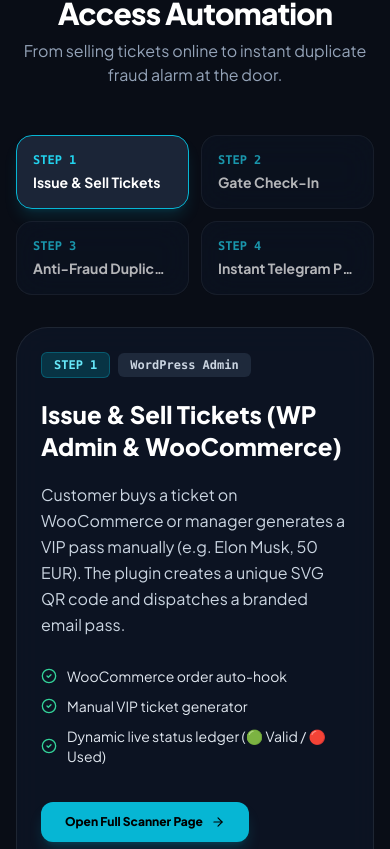
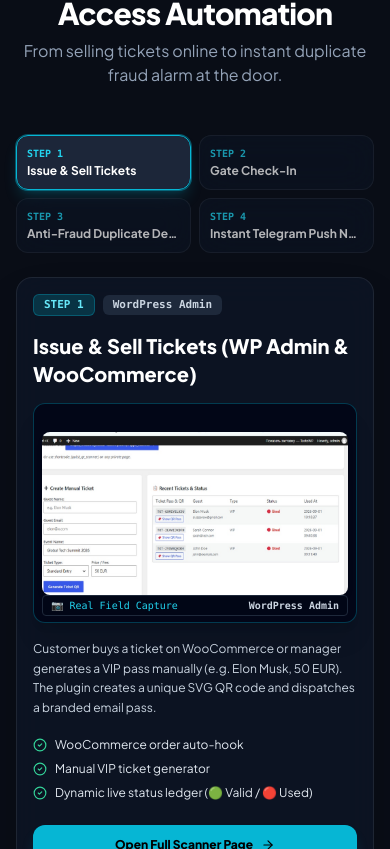
Before and after one commit to alex-calc/sazonov-studio, a React (Vite) app: page / in a window 390 px wide. Shown: the part 1255-2104 px from the top of the page. Built offline with nearby package versions, Linux system fonts and the light colour scheme.

Commit message:
fix(mobile): optimize 4-step storyboard layout so screenshots appear immediately under step titles on phones

```diff
--- a/src/pages/HomePage.jsx
+++ b/src/pages/HomePage.jsx
@@ -338,68 +338,83 @@
           </p>
         </div>
 
-        {/* Step Navigation Tabs */}
-        <div className="grid grid-cols-2 md:grid-cols-4 gap-3 mb-8">
+        {/* Step Navigation Tabs (Compact & Responsive) */}
+        <div className="grid grid-cols-2 sm:grid-cols-4 gap-2 sm:gap-3 mb-6 sm:mb-8">
           {t.steps.map((s, idx) => (
             <button
               key={idx}
               onClick={() => setActiveStep(idx)}
-              className={`p-4 rounded-2xl border text-left transition-all ${
+              className={`p-2.5 sm:p-4 rounded-xl sm:rounded-2xl border text-left transition-all ${
                 activeStep === idx
-                  ? 'bg-slate-800/90 border-cyan-500 shadow-lg shadow-cyan-500/15'
+                  ? 'bg-slate-800/95 border-cyan-500 shadow-lg shadow-cyan-500/20 ring-1 ring-cyan-500/40'
                   : 'glass-panel border-white/5 hover:border-slate-700 opacity-70 hover:opacity-100'
               }`}>
-              <div className="text-xs font-mono font-bold text-cyan-400 mb-1">{s.step}</div>
-              <div className="text-sm font-bold text-white truncate">{s.title.split('(')[0]}</div>
+              <div className="text-[10px] sm:text-xs font-mono font-bold text-cyan-400 mb-0.5 sm:mb-1">{s.step}</div>
+              <div className="text-xs sm:text-sm font-bold text-white truncate">{s.tab || s.title.split('(')[0]}</div>
             </button>
           ))}
         </div>
 
-        {/* Active Step Showcase Card */}
-        <div className="glass-panel p-6 sm:p-10 rounded-[32px] border border-cyan-500/30 relative overflow-hidden">
-          <div className="grid grid-cols-1 lg:grid-cols-12 gap-8 items-center">
+        {/* Active Step Showcase Card (Mobile-First Visual Flow) */}
+        <div className="glass-panel p-4 sm:p-8 lg:p-10 rounded-2xl sm:rounded-[32px] border border-cyan-500/30 relative overflow-hidden shadow-2xl">
+          <div className="grid grid-cols-1 lg:grid-cols-12 gap-6 lg:gap-8 items-center">
 
-            {/* Left: Text Description & Bullets */}
-            <div className="lg:col-span-6 space-y-5">
+            {/* Content Column */}
+            <div className="lg:col-span-6 space-y-4">
               <div className="flex items-center gap-2">
-                <span className="text-xs font-mono font-extrabold px-3 py-1 rounded-md bg-cyan-950 text-cyan-300 border border-cyan-500/30">
+                <span className="text-[11px] sm:text-xs font-mono font-extrabold px-2.5 py-0.5 sm:px-3 sm:py-1 rounded-md bg-cyan-950 text-cyan-300 border border-cyan-500/30">
                   {t.steps[activeStep].step}
                 </span>
-                <span className="text-xs font-mono font-bold px-3 py-1 rounded-md bg-slate-800 text-slate-300">
+                <span className="text-[11px] sm:text-xs font-mono font-bold px-2.5 py-0.5 sm:px-3 sm:py-1 rounded-md bg-slate-800 text-slate-300">
                   {t.steps[activeStep].badge}
                 </span>
               </div>
 
-              <h3 className="text-2xl sm:text-3xl font-extrabold text-white">
+              <h3 className="text-xl sm:text-2xl lg:text-3xl font-extrabold text-white leading-snug">
                 {t.steps[activeStep].title}
               </h3>
 
-              <p className="text-base text-slate-300 leading-relaxed">
+              {/* 📱 Mobile-Only Screenshot Preview: Displayed directly under title on smartphones! */}
+              <div className="block lg:hidden my-3">
+                <div className="relative w-full h-[220px] sm:h-[280px] flex items-center justify-center p-2 rounded-xl overflow-hidden border border-cyan-500/30 shadow-xl bg-[#020617]">
+                  <img
+                    src={t.steps[activeStep].img}
+                    alt={t.steps[activeStep].title}
+                    className="max-h-full max-w-full object-contain rounded-lg shadow-md"
+                  />
+                  <div className="absolute bottom-1.5 left-2 right-2 text-[10px] font-mono text-cyan-400 bg-slate-950/85 px-2 py-0.5 rounded border border-slate-800 flex items-center justify-between pointer-events-none">
+                    <span>📷 Real Field Capture</span>
+                    <span className="text-slate-300 font-bold">{t.steps[activeStep].badge}</span>
+                  </div>
+                </div>
+              </div>
+
+              <p className="text-xs sm:text-sm lg:text-base text-slate-300 leading-relaxed">
                 {t.steps[activeStep].desc}
               </p>
 
-              <div className="space-y-2.5 pt-2">
+              <div className="space-y-2 pt-1">
                 {t.steps[activeStep].features.map((feat, fi) => (
-                  <div key={fi} className="flex items-center gap-2.5 text-sm text-slate-200">
-                    <CheckCircle2 className="w-4 h-4 text-emerald-400 shrink-0" />
+                  <div key={fi} className="flex items-center gap-2 text-xs sm:text-sm text-slate-200">
+                    <CheckCircle2 className="w-3.5 h-3.5 sm:w-4 sm:h-4 text-emerald-400 shrink-0" />
                     <span>{feat}</span>
                   </div>
                 ))}
               </div>
 
-              <div className="pt-4 flex items-center gap-3">
+              <div className="pt-2 flex items-center gap-3">
                 <button
                   onClick={() => onNavigate('/plugins/quick-qr-scanner')}
-                  className="px-6 py-3 rounded-xl bg-cyan-500 hover:bg-cyan-400 text-black font-extrabold text-xs flex items-center gap-2 transition-all shadow-lg shadow-cyan-500/20">
+                  className="w-full sm:w-auto px-5 py-3 rounded-xl bg-cyan-500 hover:bg-cyan-400 text-black font-extrabold text-xs flex items-center justify-center gap-2 transition-all shadow-lg shadow-cyan-500/20">
                   <span>{lang === 'en' ? 'Open Full Scanner Page' : 'Детальна сторінка плагіну'}</span>
                   <ArrowRight className="w-3.5 h-3.5" />
                 </button>
               </div>
             </div>
 
-            {/* Right: High-Res Real Screenshot Frame */}
-            <div className="lg:col-span-6 flex justify-center">
-              <div className="relative w-full max-w-[520px] h-[360px] sm:h-[400px] flex items-center justify-center p-3 rounded-2xl overflow-hidden border border-cyan-500/30 shadow-2xl bg-[#020617] group">
+            {/* 💻 Desktop-Only Screenshot Frame (Side-by-Side) */}
+            <div className="hidden lg:flex lg:col-span-6 justify-center">
+              <div className="relative w-full max-w-[520px] h-[380px] flex items-center justify-center p-3 rounded-2xl overflow-hidden border border-cyan-500/30 shadow-2xl bg-[#020617] group">
                 <img
                   src={t.steps[activeStep].img}
                   alt={t.steps[activeStep].title}
```
